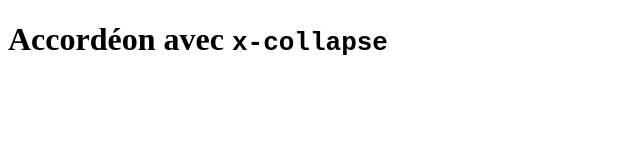
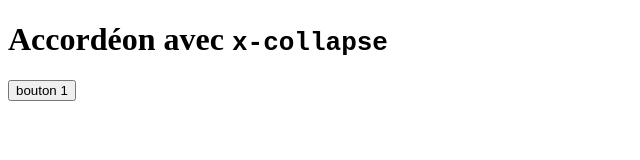
Before and after one commit to MMI-SAE-105/2022-r113-tp3-accordeons-SamiGmmi1a, a website: page 03-accordeon-collapse.html in a window 1280 px wide. Shown: the whole page, without its empty margins (0-640 px from the left). Drawn offline with nearby package versions, Linux system fonts and the light colour scheme.

Commit message:
bouton 1

```diff
--- a/03-accordeon-collapse.html
+++ b/03-accordeon-collapse.html
@@ -7,9 +7,17 @@
     <title>Accordéon avec x-collapse</title>
     <script defer src="https://unpkg.com/alpinejs@3.x.x/dist/cdn.min.js"></script>
   </head>
+
   <body>
     <h1>Accordéon avec <code>x-collapse</code></h1>
 
+    <div x-data="{ expanded: false }">
+      <button @click="expanded = ! expanded">bouton 1</button>
+
+      <p x-show="expanded" x-collapse>
+          ...
+      </p>
+  </div>
     <script></script>
   </body>
 </html>
```
